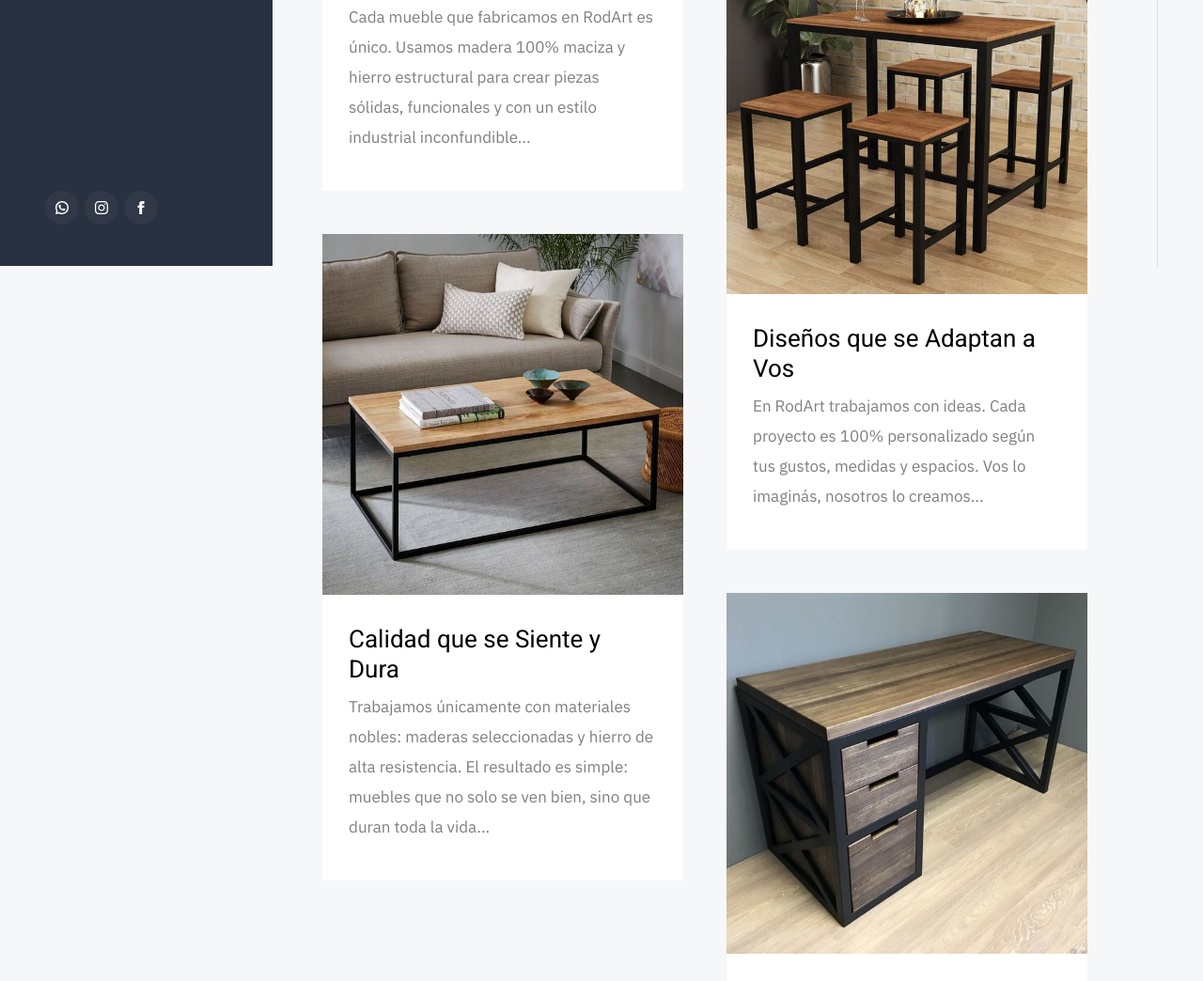
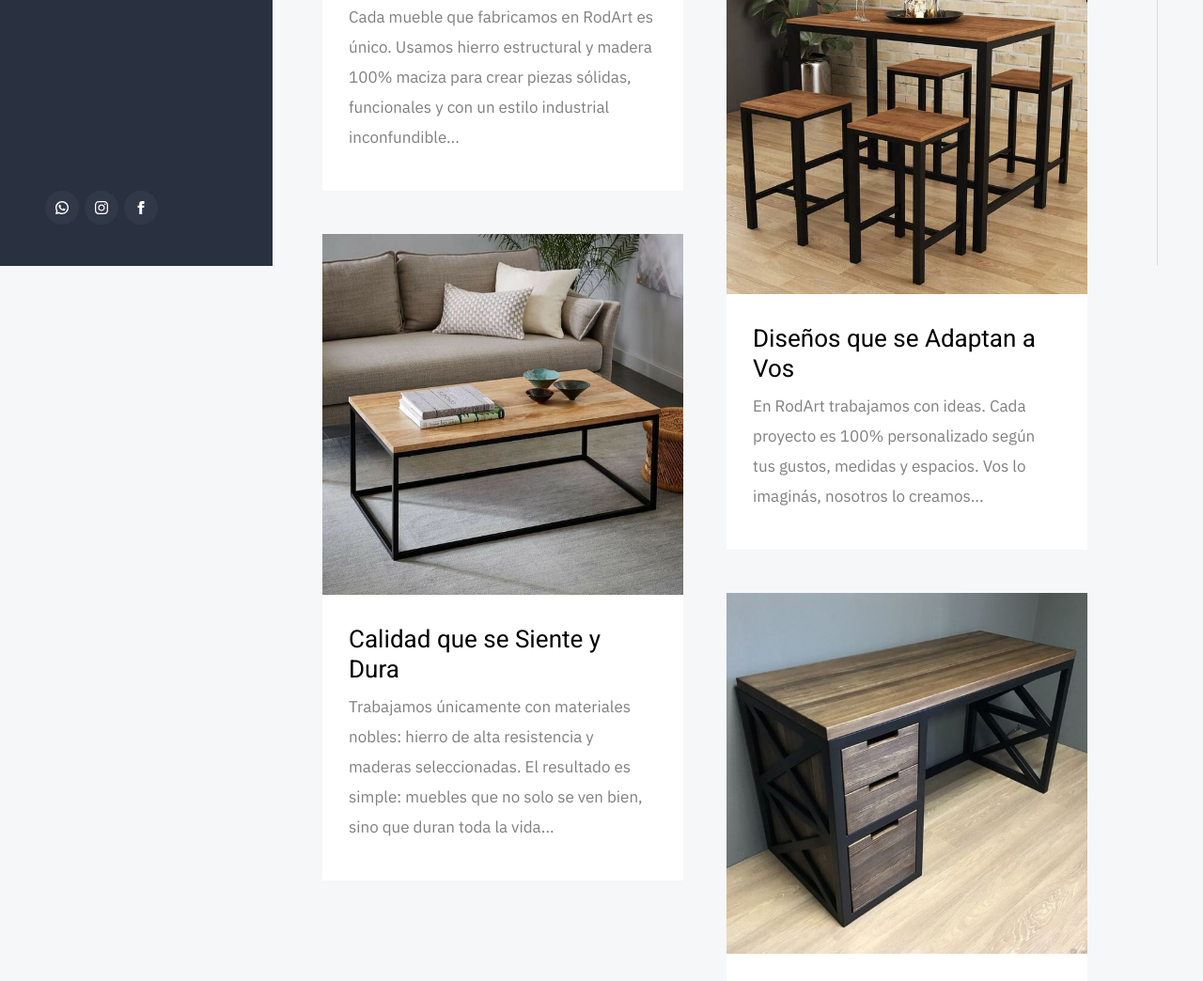
Before and after one commit to RodArt25/Web, a plain HTML site: page index.html in a window 1280 px wide. Shown: the part 517-1561 px from the top of the page at 94% size. Drawn offline with Linux system fonts and the light colour scheme.

Commit message:
Fix Text

```diff
--- a/index.html
+++ b/index.html
@@ -187,8 +187,8 @@
                 </div>
                 <div class="entry__excerpt">
                   <p>
-                    Cada mueble que fabricamos en RodArt es único. Usamos madera
-                    100% maciza y hierro estructural para crear piezas sólidas,
+                    Cada mueble que fabricamos en RodArt es único. Usamos hierro
+                    estructural y madera 100% maciza para crear piezas sólidas,
                     funcionales y con un estilo industrial inconfundible...
                   </p>
                 </div>
@@ -259,10 +259,10 @@
                 </div>
                 <div class="entry__excerpt">
                   <p>
-                    Trabajamos únicamente con materiales nobles: maderas
-                    seleccionadas y hierro de alta resistencia. El resultado es
-                    simple: muebles que no solo se ven bien, sino que duran toda
-                    la vida...
+                    Trabajamos únicamente con materiales nobles: hierro de alta
+                    resistencia y maderas seleccionadas. El resultado es simple:
+                    muebles que no solo se ven bien, sino que duran toda la
+                    vida...
                   </p>
                 </div>
               </div>
```
